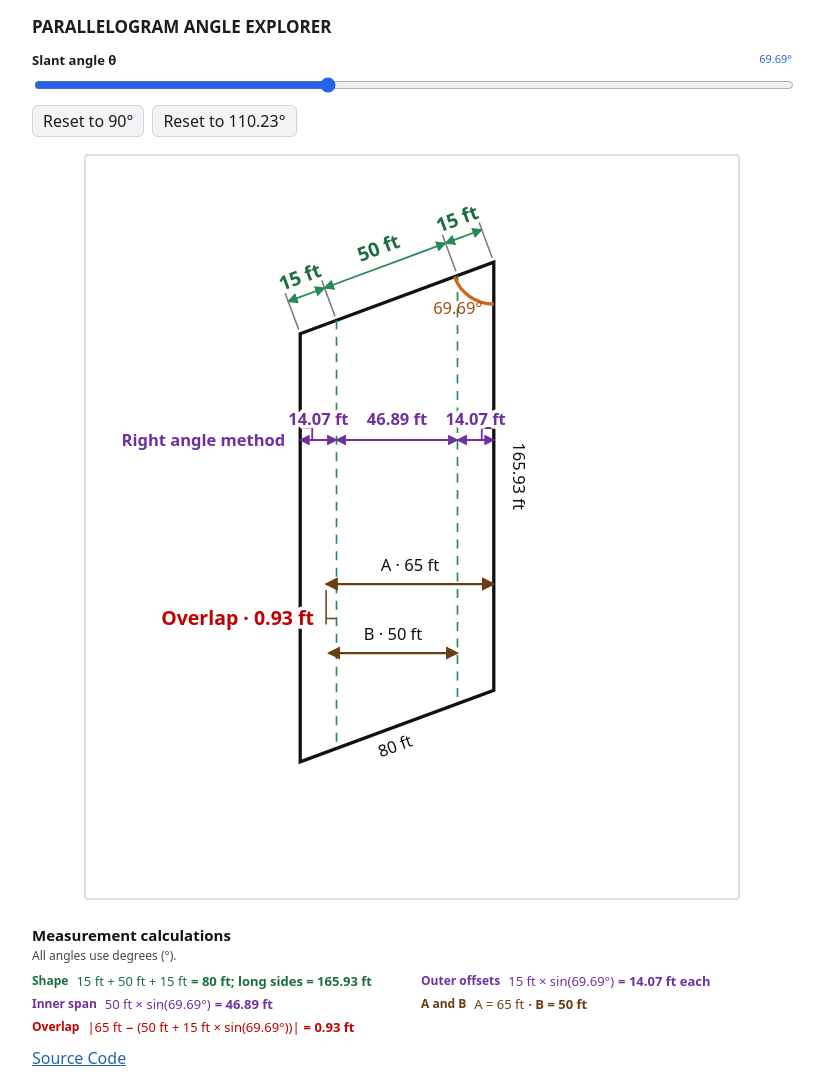
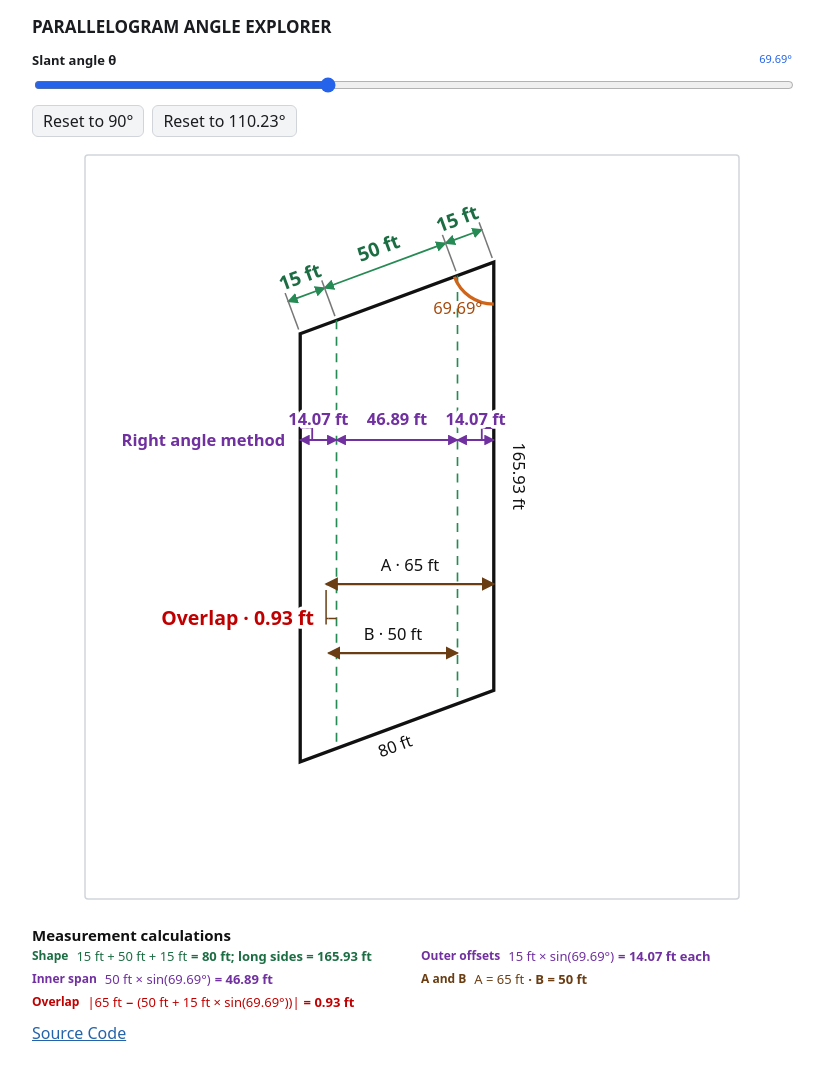
Before and after one commit to cove/parallelogram-angle-explorer, a website with bundled scripts: page index.html in a window 1280 px wide. Shown: the whole page, without its empty margins (228-1052 px from the left). After the commit the page ends 1060 px from the top, so only its background shows below. Built offline with nearby package versions, Linux system fonts and the light colour scheme.

Commit message:
Remove degree usage note

```diff
--- a/index.html
+++ b/index.html
@@ -367,7 +367,6 @@
 
   <section id="pae-calculations" class="calculations" aria-labelledby="pae-calculations-title">
     <h3 id="pae-calculations-title">Measurement calculations</h3>
-    <p class="calculation-note">All angles use degrees (°).</p>
     <div class="calculation-grid">
       <div class="calculation calculation-green">
         <span class="calculation-name">Shape</span>
```
